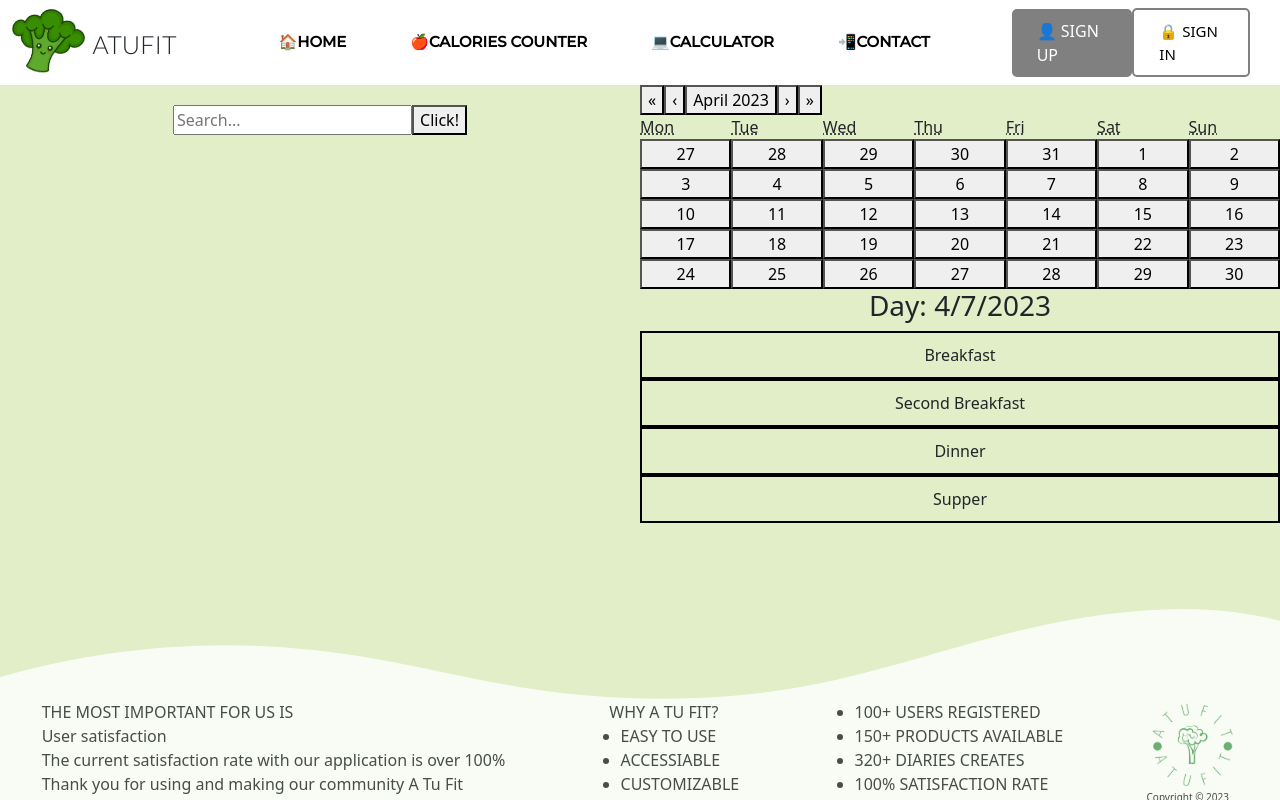
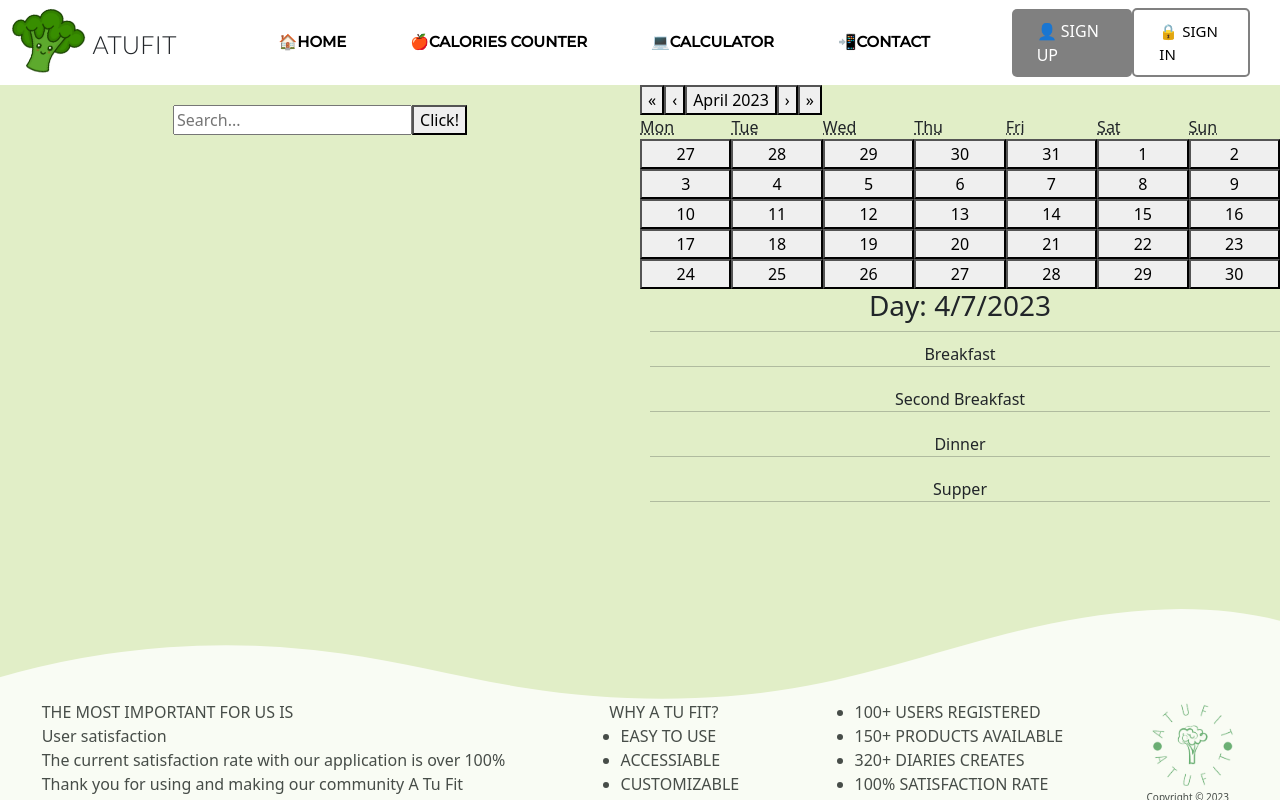
Before and after one commit to PatrycjaBochnak/ATuFit, a React (Create React App) app: page /caloriesCounter in a window 1280 px wide. Built offline with nearby package versions, Linux system fonts and the light colour scheme.

Commit message:
adding separator to counter

```diff
--- a/src/components/calendar.js
+++ b/src/components/calendar.js
@@ -49,6 +49,7 @@ class CarouselDay extends React.Component {
           <div className="calendarCalories">
           <Calendar className="calendar" onChange={this.calendarValueOnChange} value={this.state.calendarValue} />
             <h3 className="calendarDay">Day: {this.state.calendarValue}</h3>
+            <hr className="separator" />
             <ListResult list={this.state[this.state.calendarValue]} />
           </div>
         <Footer products={this.state[this.state.calendarValue]} />
--- a/src/components/listResult.js
+++ b/src/components/listResult.js
@@ -18,6 +18,7 @@ function ListResult(props) {
               );
             })
           : ""}
+            <hr className="separator" />
       </div>
       <div className="secondBreakfastResults">
         <span>Second Breakfast</span>
@@ -34,6 +35,7 @@ function ListResult(props) {
               );
             })
           : ""}
+            <hr className="separator" />
       </div>
       <div className="dinnerResults">
         <span>Dinner</span>
@@ -50,6 +52,7 @@ function ListResult(props) {
               );
             })
           : ""}
+            <hr className="separator" />
       </div>
       <div className="supperResults">
         <span>Supper</span>
@@ -66,6 +69,7 @@ function ListResult(props) {
               );
             })
           : ""}
+            <hr className="separator" />
       </div>
       </>
   );
--- a/src/components/searcher.js
+++ b/src/components/searcher.js
@@ -57,6 +57,7 @@ class Searcher extends React.Component {
               return (
                 <>
                   <div className="row">
+                  <hr className="separator" />
                     <div className="col-md-6">
                       {this.state.recipes[key].title}
                     </div>
--- a/src/styles/_caloriesCounter.scss
+++ b/src/styles/_caloriesCounter.scss
@@ -65,28 +65,24 @@
 }
 .breakfastResults {
   padding: 10px;
-  border: 2px solid black;
   display: flex;
   flex-flow: column;
   align-items: center;
 }
 .secondBreakfastResults {
   padding: 10px;
-  border: 2px solid black;
   display: flex;
   flex-flow: column;
   align-items: center;
 }
 .dinnerResults {
   padding: 10px;
-  border: 2px solid black;
   display: flex;
   flex-flow: column;
   align-items: center;
 }
 .supperResults {
   padding: 10px;
-  border: 2px solid black;
   display: flex;
   flex-flow: column;
   align-items: center;
@@ -95,3 +91,10 @@
   font-size: 10px;
   display: flex;
 }
+.separator {
+  content: "_";
+  display: inline-block;
+  width: 100%;
+  text-align: center;
+  margin: 0 10px;
+}
```
